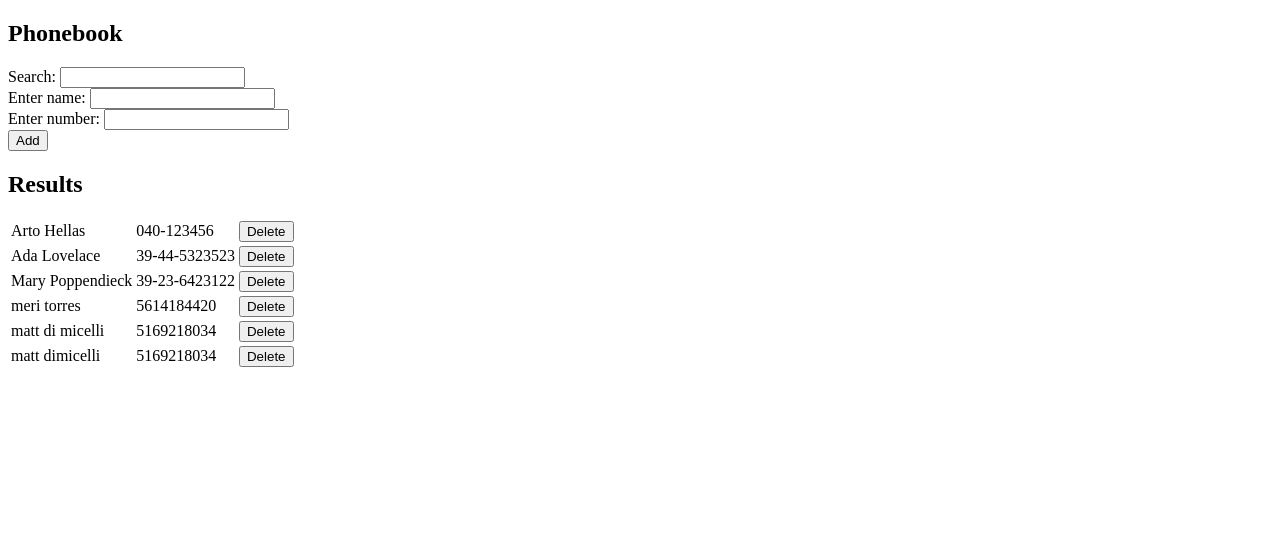
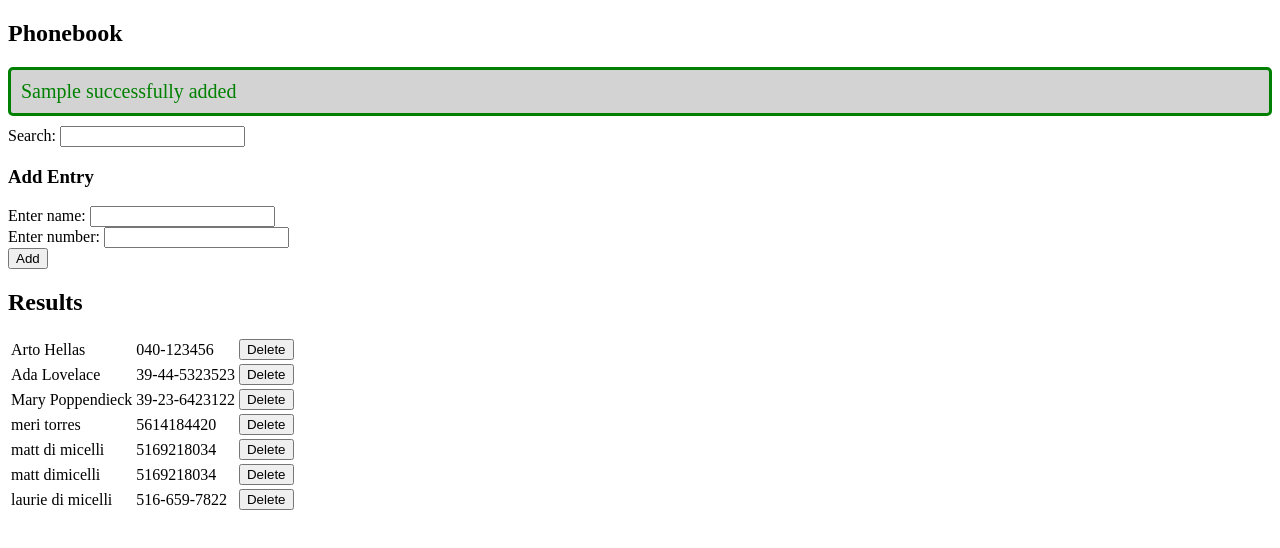
Before and after one commit to mattdimicelli/Full-Stack-Open, a React (Create React App) app in the folder part2/: page / in a window 1280 px wide. Both pictures are taken after typing "Sample", "Sample" into the empty fields and a click on the button "Add". Shown: the top 548 px of the page. Built offline with nearby package versions, Linux system fonts and the light colour scheme; no server answers; data requests are answered from the project's data file.

Commit message:
finish 2.19

```diff
--- a/part2/db.json
+++ b/part2/db.json
@@ -29,6 +29,11 @@
       "name": "matt dimicelli",
       "number": "5169218034",
       "id": 8
+    },
+    {
+      "name": "laurie di micelli",
+      "number": "516-659-7822",
+      "id": 10
     }
   ]
 }
--- a/part2/src/App.js
+++ b/part2/src/App.js
@@ -27,11 +27,26 @@ const Search = ({ newSearchHandler, newSearchValue }) => (
   <label>Search: <input onChange={newSearchHandler} value={newSearchValue}></input></label>
 );
 
+const Notification = ({ message }) => {
+  const success  = {
+    color: 'green',
+    background: 'lightgrey',
+    fontSize: 20,
+    borderStyle: 'solid',
+    borderRadius: 5,
+    padding: 10,
+    marginBottom: 10,
+  };
+
+  return message === undefined ? null : <div style={success}>{message}</div>;
+}
+
 const App = () => {
   const [ entries, setEntries ] = useState([]);
   const [ newName, setNewName ] = useState('');
   const [ newNumber, setNewNumber ] = useState('');
   const [ newSearch, setNewSearch ] = useState('');
+  const [ message, setMessage ] = useState(undefined);
 
   useEffect(() => {
     directoryService.getAllEntries()
@@ -46,6 +61,8 @@ const App = () => {
       one?`)) {
         directoryService.updateEntry({ ...duplicateEntry, number: newNumber })
         .then(updatedEntry => setEntries(entries.map(entry => entry.id !== updatedEntry.id ? entry:  updatedEntry)));
+        setMessage(`${newName}'s phone number updated`);
+        setTimeout(() => setMessage(undefined), 5000);
         setNewName('');
         setNewNumber('');
         return;
@@ -54,6 +71,8 @@ const App = () => {
     }
     directoryService.newEntry({ name: newName, number: newNumber })
     .then(entry => setEntries(entries.concat(entry)));
+    setMessage(`${newName} successfully added`);
+    setTimeout(() => setMessage(undefined), 5000);
     setNewName('');
     setNewNumber('');
   }
@@ -73,7 +92,9 @@ const App = () => {
   return (
     <div>
       <h2>Phonebook</h2>
+      <Notification message={message} />
       <Search newSearchHandler={handleChangeSearch} newSearchValue={newSearch} />
+      <h3>Add Entry</h3>
       <form onSubmit={handleSubmit}>
         <label>Enter name: <input onChange={handleChangeName} value={newName} /> </label>
         <div><label>Enter number: <input onChange={handleChangeNumber} value={newNumber} /> </label> </div>
--- a/part2/src/services/directory.js
+++ b/part2/src/services/directory.js
@@ -12,7 +12,6 @@ const newEntry = (entry) => {
 const deleteEntry = id => axios.delete(URL + `/${id}`).then(res => res.data);
 
 const updateEntry = (updatedEntry) => {
-    console.log(updatedEntry.id);
     return axios.put(URL + `/${updatedEntry.id}`, updatedEntry)
     .then(res => res.data);
 };
```
